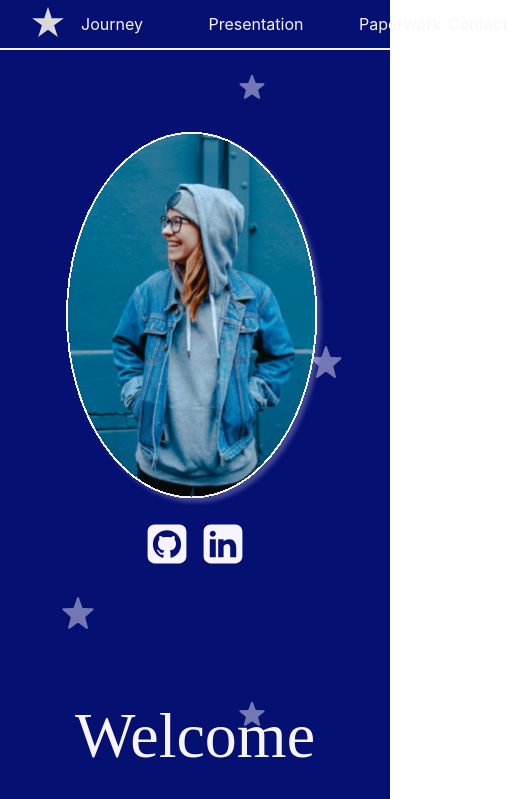
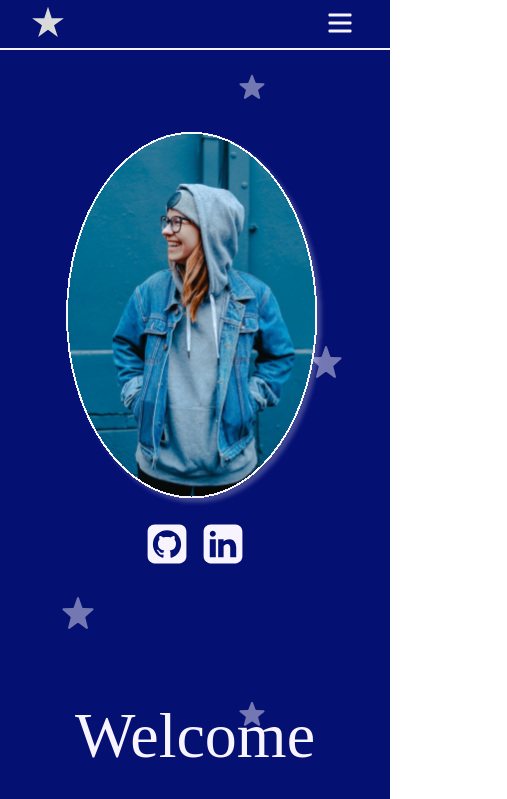
Before and after one commit to Kaa-b/Portfolio, a Next.js app in the folder my-portfolio/: page / in a window 390 px wide. Shown: the top 799 px of the page, 507 px wide, since content can reach past the window. Built offline with nearby package versions, Linux system fonts and the light colour scheme.

Commit message:
made the Navbar responsive

```diff
--- a/my-portfolio/components/nav/navbar.module.css
+++ b/my-portfolio/components/nav/navbar.module.css
@@ -18,13 +18,13 @@
 
 .navItems {
     align-items: center;
-    display: flex;
+    display: none;
     flex-direction: row;
     justify-content: center;
 
     gap: 3rem;
 
-    height: 29px;
+    height: auto;
     width: 566px;
 }
 
@@ -38,12 +38,62 @@
 }
 
 .contact {
-    text-align: right;
+    display: none;
+    justify-content: flex-end;
 
     height: auto;
     width: 8rem;
 }
 
-@media screen  and (min-width: 1280px) {
+.menuNavigation {
+    display: flex;
+}
 
+.menuButton {
+    background-color: transparent;
+    border: none;
+    opacity: 100%;
+    transition: 0.2s;
 }
+
+.menuButton:hover {
+    cursor: pointer;
+    opacity: 70%;
+}
+
+.navDropdown {
+    align-items: stretch;
+    border-bottom: 2px solid var(--white);
+    display: flex;
+    flex-direction: column;
+
+    height: auto;
+    width: 100%;
+}
+
+.dropdownItem {
+    align-items: center;
+    align-content: center;
+    border: 1px solid var(--dark-blue-lighter);
+    box-sizing: border-box;
+    display: flex;
+    font-size: 1.5rem;
+    justify-content: center;
+
+    height: 3rem;
+    width: 100%;
+}
+
+@media screen  and (min-width: 700px) {
+    .navItems {
+        display: flex;
+    }
+
+    .contact {
+        display: flex;
+    }
+
+    .menuNavigation {
+        display: none;
+    }
+}
--- a/my-portfolio/components/nav/navbar.tsx
+++ b/my-portfolio/components/nav/navbar.tsx
@@ -6,17 +6,29 @@ import NavItem from "./navItem"
 
 import styles from "./navbar.module.css"
 
-const MENU_LIST = [
+const CENTRAL_MENU_LIST = [
   { text: "Journey", href: "/journey" },
   { text: "Presentation", href: "/presentation" },
   { text: "Paperwork", href: "/paperwork" },
 ]
 
+const MENU_LIST = [
+  ...CENTRAL_MENU_LIST,
+  { text: "Contact", href: "/contact" },
+]
+
 const Navbar = () => {
+  const [showDropdown, setShowDropdown] = useState(false)
   const [navActive, setNavActive] = useState(false)
   const [activeIdx, setActiveIdx] = useState(-1)
 
+  const handleShowDropdown = (e: React.MouseEvent<HTMLElement>) => {
+    e.preventDefault()
+    setShowDropdown(!showDropdown)
+  }
+
   return (
+    <>
       <nav className={styles.container}>
         <Link className={styles.logo} href="/">
           <Image
@@ -27,7 +39,7 @@ const Navbar = () => {
           />
         </Link>
         <div className={styles.navItems}>
-        {MENU_LIST.map((menu, idx) => (
+          {CENTRAL_MENU_LIST.map((menu, idx) => (
             <div
               key={menu.text}
               className={styles.item}
@@ -45,7 +57,34 @@ const Navbar = () => {
             Contact
           </Link>
         </div>
+        <div className={styles.menuNavigation}>
+          <button className={styles.menuButton} onClick={handleShowDropdown}>
+            <Image
+              src="/icons/menuButton.svg"
+              alt="Menu navigation button"
+              width="24"
+              height="24"
+            />
+          </button>
+        </div>
       </nav>
+      {showDropdown && (
+        <div className={styles.navDropdown}>
+          {MENU_LIST.map((menu, idx) => (
+            <div
+              key={menu.text}
+              className={styles.dropdownItem}
+              onClick={() => {
+                setActiveIdx(idx)
+                setNavActive(false)
+              }}
+            >
+              <NavItem active={activeIdx === idx} {...menu} />
+            </div>
+          ))}
+        </div>
+      )}
+    </>
   )
 }
 
```
Also changed, not shown: my-portfolio/public/icons/menuButton.svg (added). Lines whose indentation alone changed are shown as unchanged.
